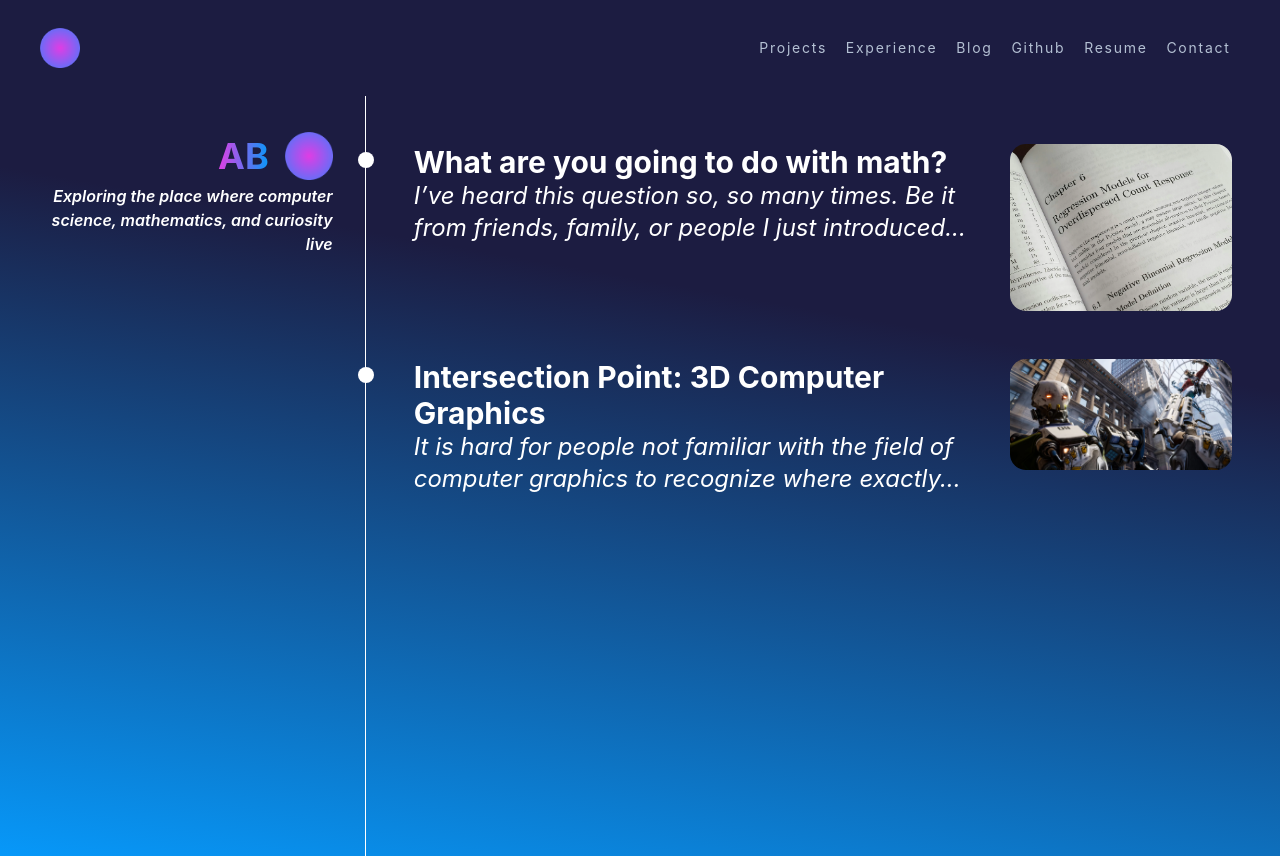
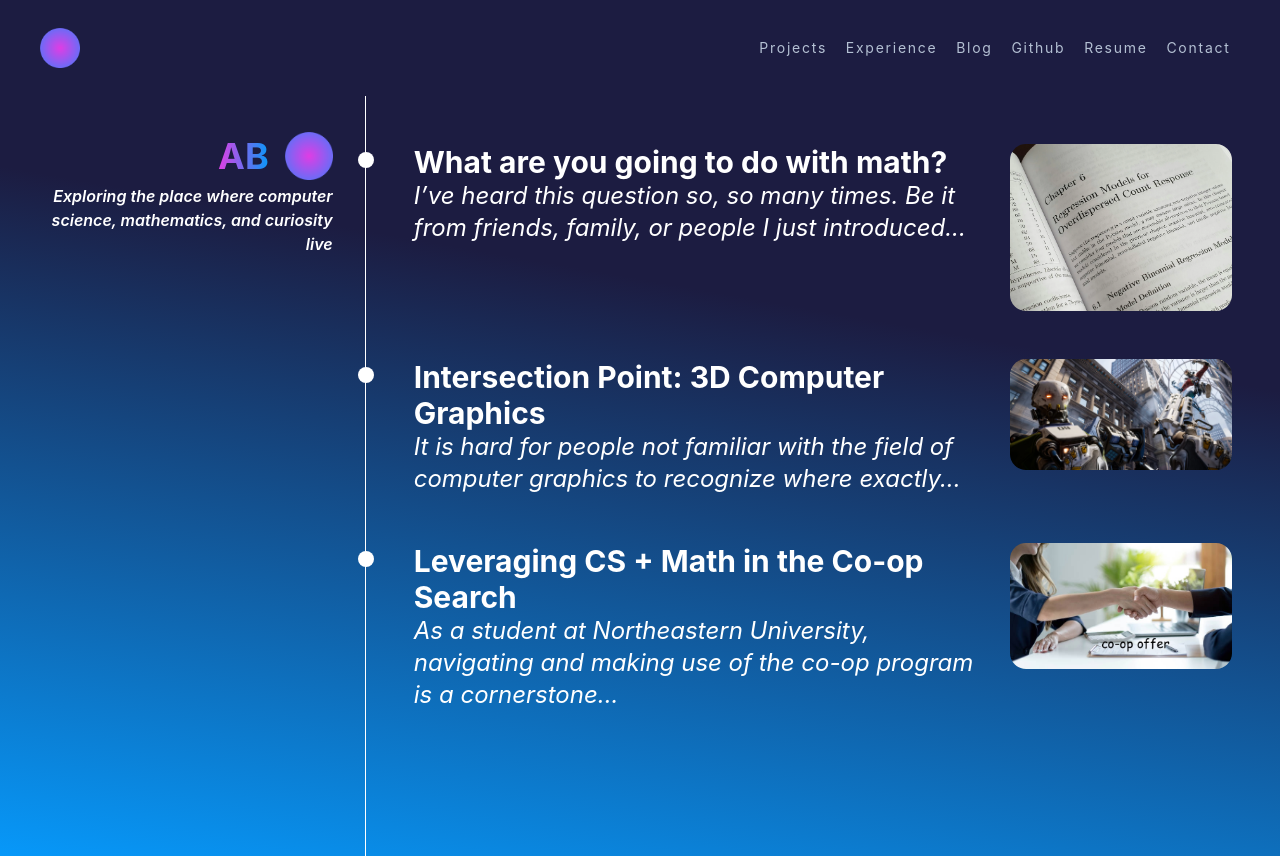
Before and after one commit to banushi-a/altonbanushi.com, a React (Create React App) app: page /blog in a window 1280 px wide. Built offline with nearby package versions, Linux system fonts and the light colour scheme.

Commit message:
Blog Post

```diff
--- a/src/pages/Blog.tsx
+++ b/src/pages/Blog.tsx
@@ -5,6 +5,7 @@ import BlogLink from "../components/BlogLink";
 import Logo from "../images/logo.png";
 import bookImage from "../images/blogImages/statsImage.png";
 import graphicsImage from "../images/blogImages/graphics.png";
+import coopOffer from "../images/blogImages/coopOffer.jpg";
 
 gsap.registerPlugin(ScrollTrigger);
 
@@ -21,6 +22,12 @@ const Blog = (): JSX.Element => {
       title="Intersection Point: 3D Computer Graphics"
       previewText="It is hard for people not familiar with the field of computer graphics to recognize where exactly"
       image={graphicsImage}
+    />,
+    <BlogLink
+      href="https://medium.com/@altonbanushi/leveraging-cs-math-in-the-co-op-search-acd443bc3797"
+      title="Leveraging CS + Math in the Co-op Search"
+      previewText="As a student at Northeastern University, navigating and making use of the co-op program is a cornerstone"
+      image={coopOffer}
     />,
   ];
 
```
Also changed, not shown: src/images/blogImages/coopOffer.jpg (added).
